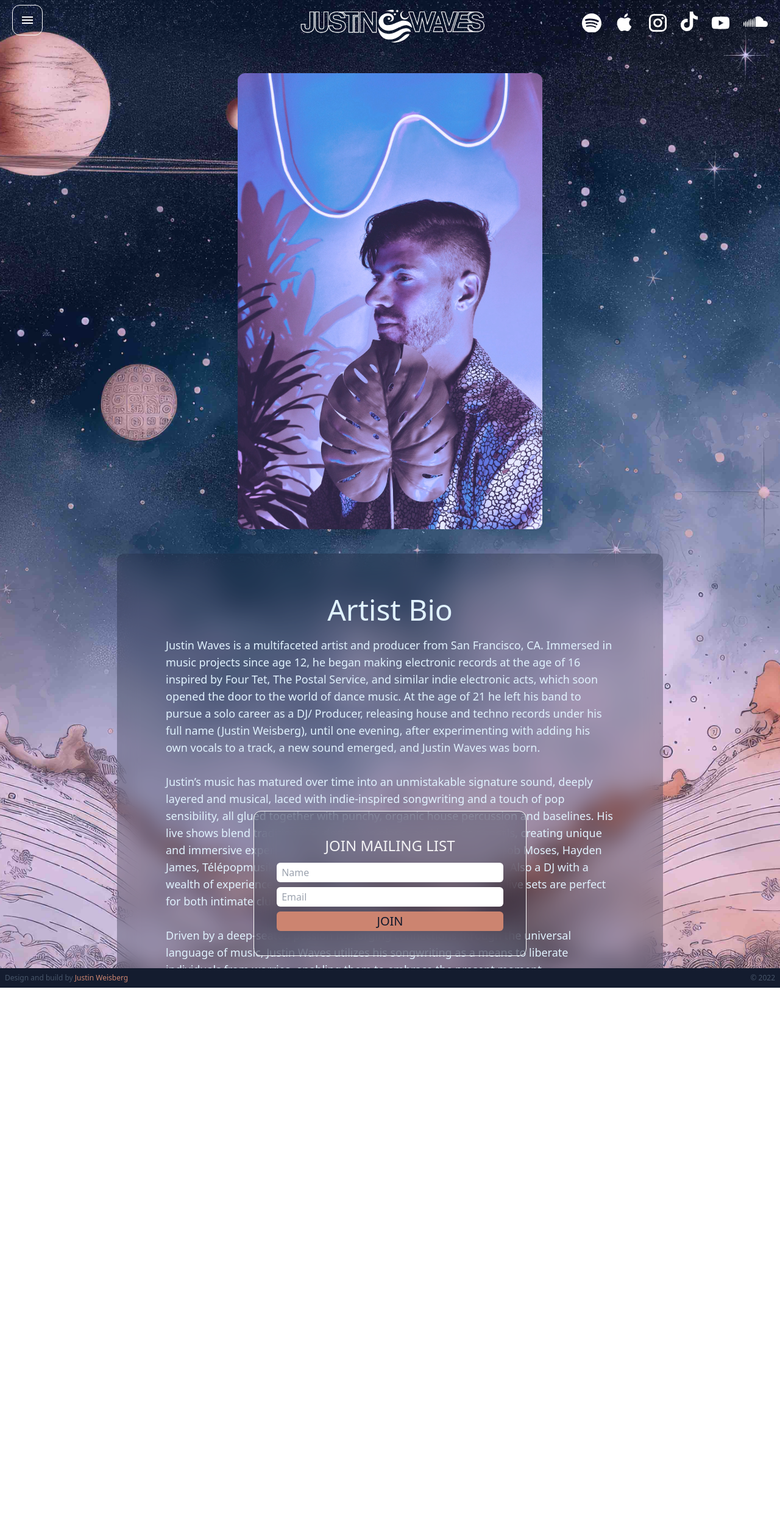
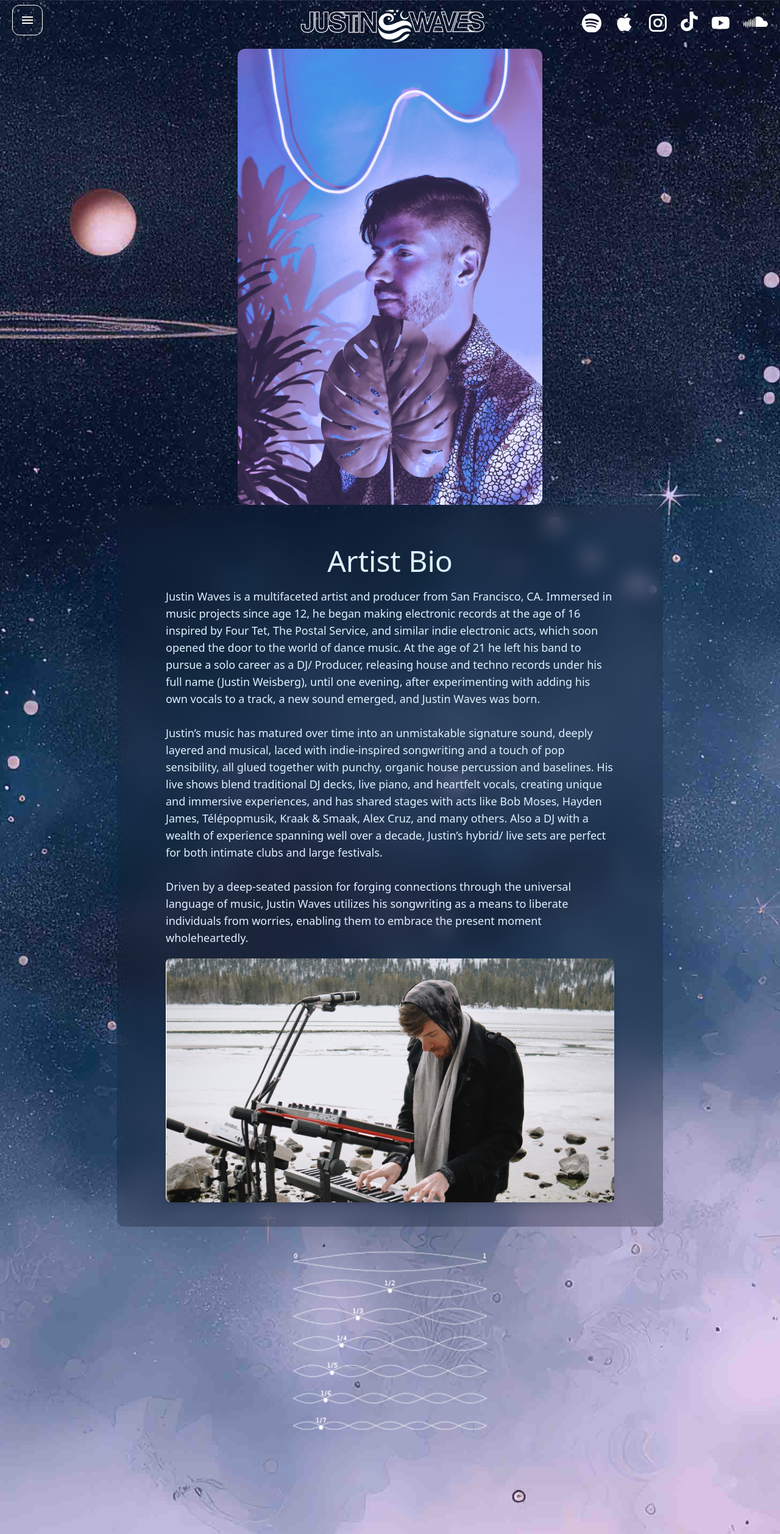
Before and after one commit to justinWaves/justinwaves-blog, a Next.js app: page /about in a window 1280 px wide. Shown: the top 2516 px of the page at 61% size. Before the commit the page ends 1620 px from the top, so only its background shows below. Built offline with nearby package versions, Linux system fonts and the light colour scheme.

Commit message:
fixed mobile issue

```diff
--- a/pages/about.tsx
+++ b/pages/about.tsx
@@ -5,21 +5,21 @@
 
 function about() {
   return (
-    <div className="relative  bg-main-bg bg-cover bg-center text-sky-100 overflow-auto">
-      <div className=" w-screen pb-[700px] md:pb-[500px]  ">
+    <div className="relative  bg-main-bg bg-cover bg-center text-sky-100  ">
+      <div className=" w-screen  md:pb-[500px]  ">
         <MenuButton />
         <Header />
-        <div className="relative flex justify-between w-fit md:w-5/6  mx-auto rounded-xl h-screen pt-20">
+        <div className="relative flex justify-between w-fit md:w-5/6  mx-auto rounded-xl  pt-20">
           <div className="w-screen mx-auto flex flex-col text-center">
-            <div className=" flex justify-center mt-10">
+            <div className=" flex justify-center ">
               <img
-                src="/blue-waves-2.jpg"
+                src="blue-waves-2.jpg"
                 alt=""
                 className="w-5/6 md:w-[500px]  rounded-xl mx-auto"
               />
             </div>
             <div className=" grid place-items-center">
-              <div className="max-w-4xl bg-[#141C2F] bg-filter backdrop-blur-lg bg-opacity-30 rounded-xl  mx-auto px-20 py-10 mt-10  ">
+              <div className="max-w-4xl bg-[#141C2F] bg-filter backdrop-blur-lg bg-opacity-30 rounded-xl  mx-auto px-5 md:px-20 py-10   ">
                 <h1 className="w-fit mx-auto px-10 pt-2  text-5xl mt-5 font-thin  ">
                   Artist Bio
                 </h1>
@@ -57,8 +57,9 @@
                   individuals from worries, enabling them to embrace the present
                   moment wholeheartedly.
                 </p>
+                <img src="waves-donner.jpg" alt="" className="mt-5 rounded-lg shadow-lg" />
               </div>
-              <img src="/secret.png" alt="" className=" w-72 mx-auto mt-10" />
+              <img src="/secret.png" alt="" className=" w-1/2 max-w-xs mx-auto mt-10" />
             </div>
           </div>
         </div>
```
Also changed, not shown: public/live-waves.jpg (deleted), public/waves-donner.jpg (renamed from public/waves epk banner.jpg).
